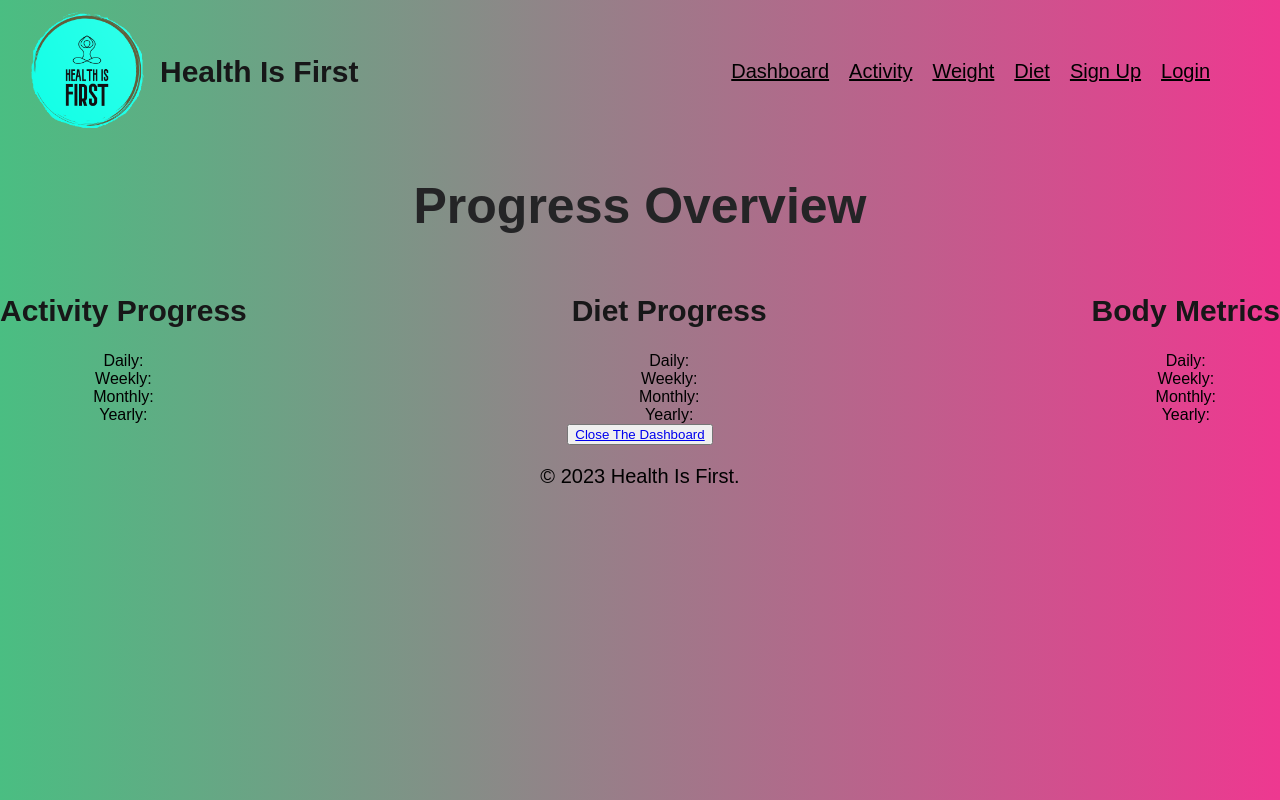
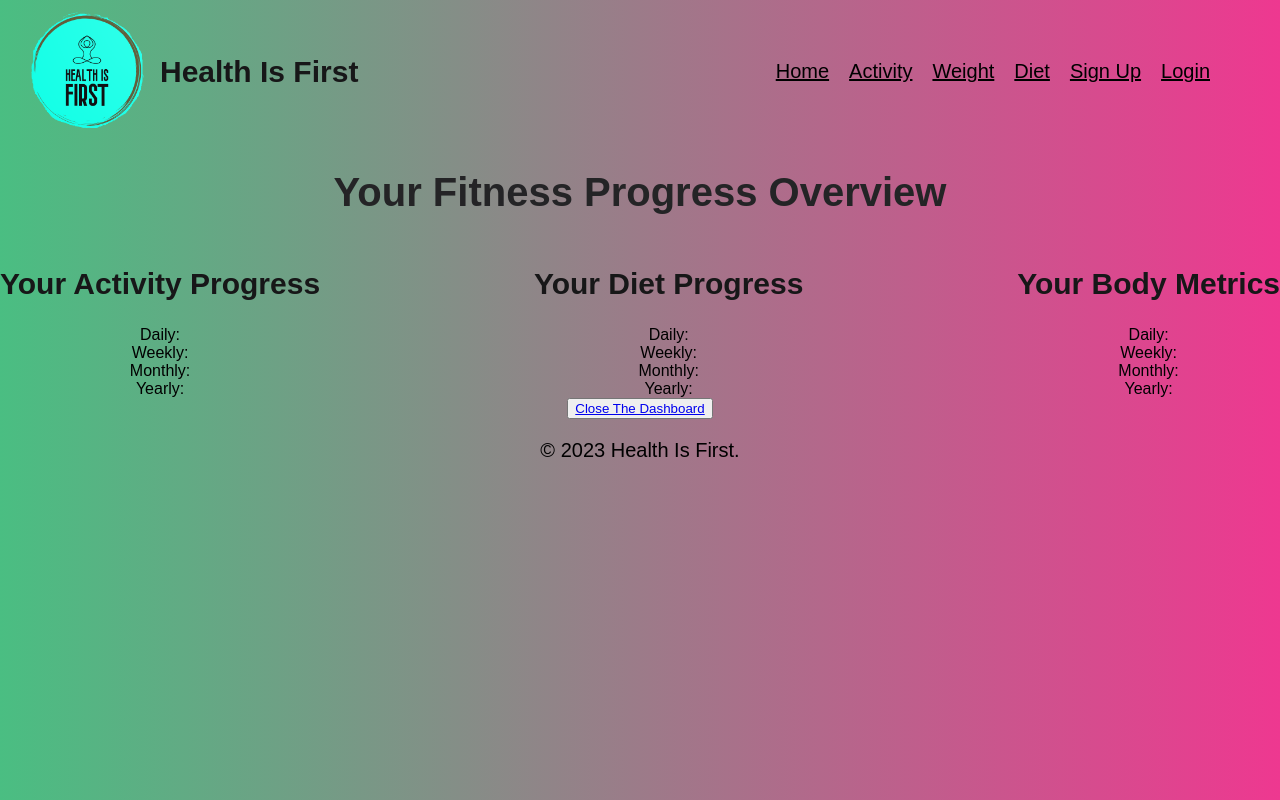
Before and after one commit to SaraArzideh/Health_Is_First, a React (Create React App) app in the folder frontend/: page /dashboard in a window 1280 px wide. Built offline with nearby package versions, Linux system fonts and the light colour scheme.

Commit message:
Titles and Navbar updated

```diff
--- a/frontend/src/App.css
+++ b/frontend/src/App.css
@@ -21,7 +21,7 @@
 
 h1 {
   font-family: /*'Snap ITC',*/ sans-serif;
-  font-size: 50px;
+  font-size: 40px;
   color: rgb(36, 36, 38);
   font-weight: bold;
   font-style: normal;
--- a/frontend/src/components/ActivityTracker.js
+++ b/frontend/src/components/ActivityTracker.js
@@ -5,7 +5,7 @@ import * as d3 from 'd3';
 function ActivityTracker() {
   return (
     <div className="activity-page">
-      <h1>Activity Tracker</h1>
+      <h1>Stay Active and Track Your Activities!</h1>
 
       <input placeholder="Time length of workout" />
       {/* Visualization component for goal tracking comes here */}
--- a/frontend/src/components/BodyMetrics.js
+++ b/frontend/src/components/BodyMetrics.js
@@ -4,7 +4,9 @@ import * as d3 from 'd3';
 function BodyMetrics() {
   return (
     <div className="weight-page">
-      <h1>Body Metrics Overview</h1>
+      <h1>Body Metrics Tracking</h1>
+      <p>Log Today's Intake, Plan Tomorrow's Progress!</p>
+
       <nav>
         <a href="/dashboard">Dashboard</a>
         <a href="/activity">Activity</a>
--- a/frontend/src/components/Dashboard.js
+++ b/frontend/src/components/Dashboard.js
@@ -13,12 +13,12 @@ function Dashboard() {
 
     return (
       <div className="dashboard-page">
-        <h1>Progress Overview</h1>
+        <h1>Your Fitness Progress Overview</h1>
 
         <div className="progress-sections">
         {/* Visualization for Activity Progress */}
         <section className="activity progress">
-          <h2>Activity Progress</h2>
+          <h2>Your Activity Progress</h2>
 
           {/* Daily Activity Progress Visualization*/}
           <div className="daily activity">Daily:{/*D3.js, placeholder */}</div>
@@ -32,7 +32,7 @@ function Dashboard() {
 
         {/* Visualization for Diet Progress */}
         <section className="diet progress">
-          <h2>Diet Progress</h2>
+          <h2>Your Diet Progress</h2>
 
           {/* Daily Diet Progress Visualization*/}
           <div className="daily diet">Daily:{/*D3.js, placeholder */}</div>
@@ -46,7 +46,7 @@ function Dashboard() {
 
         {/* Visualization for Body Metrics Progress */}
         <section className="body metrics">
-          <h2>Body Metrics</h2>
+          <h2>Your Body Metrics</h2>
 
           {/* Daily Body Metrics Visualization*/}
           <div className="daily metrics">Daily:{/*D3.js, placeholder */}</div>
--- a/frontend/src/components/LoginPage.js
+++ b/frontend/src/components/LoginPage.js
@@ -41,12 +41,11 @@ const LoginPage = (props) => {
 
 	return(
 		<div style={{
-
 			"width":"40%",
 			"margin":"auto"
 		}}>
 			<form className="mb-5">
-				<h1>{props.isSignUp ? "Registration Page" : "Login Page"}</h1>
+				<h2>{props.isSignUp ? "Tell Us a Bit and Let's Get Moving!" : "Login and Continue Your Journey!"}</h2>
 				<label htmlFor="email" className="form-label">Email</label>
 				<input type="email"
 						id="email"
--- a/frontend/src/components/NutritionTracker.js
+++ b/frontend/src/components/NutritionTracker.js
@@ -4,7 +4,7 @@ import * as d3 from 'd3';
 function NutritionTracker() {
   return (
     <div className="diet-page">
-      <h1>Nutrition Tracker</h1>
+      <h1>What You Eat Matters, Let's Track It!</h1>
 
       <input placeholder="Calories" />
       {/* Visualization component for diet tracking comes here */}
--- a/frontend/src/components/shared/Navbar.js
+++ b/frontend/src/components/shared/Navbar.js
@@ -1,10 +1,18 @@
 import React from 'react';
-import {Link} from 'react-router-dom'
-
+import {Link, useLocation} from 'react-router-dom'
 
 const logo=require('./logo.png');
 
 function Navbar() {
+  const location = useLocation();
+  const isHomePage = location.pathname==="/";
+  const isDashboard = location.pathname==="/dashboard";
+  const isActivityTracker = location.pathname==="/activity";
+  const isBodyMetrics = location.pathname==="/weight";
+  const isNutritionTracker = location.pathname==="/diet";
+  const isSignUpPage = location.pathname==="/signup";
+  const isLoginPage = location.pathname==="/login";
+
   return (
     <nav className="navbar navbar-expand-lg navbar-light bg-light">
         <div className="logo-container">
@@ -12,12 +20,13 @@ function Navbar() {
             <h2 className="navbar-brand" style={{marginLeft:10}}>Health Is First</h2>
         </div>
         <div className="navbar-links">
-            <a href="/dashboard">Dashboard</a>
-            <a href="/activity">Activity</a>
-            <a href="/weight">Weight</a>
-            <a href="/diet">Diet</a>
-            <a href="/signup">Sign Up</a>
-            <a href="/login">Login</a>
+            { !isHomePage && <Link to="/">Home</Link> }
+            { !isDashboard && <Link to="/dashboard">Dashboard</Link> }
+            { !isActivityTracker && <Link to="/activity">Activity</Link> }
+            { !isBodyMetrics && <Link to="/weight">Weight</Link> }
+            { !isNutritionTracker && <Link to="/diet">Diet</Link> }
+            { !isSignUpPage && <Link to="/signup">Sign Up</Link> }
+            { !isLoginPage && <Link to="/login">Login</Link> }
         </div>
     </nav>
 
```
